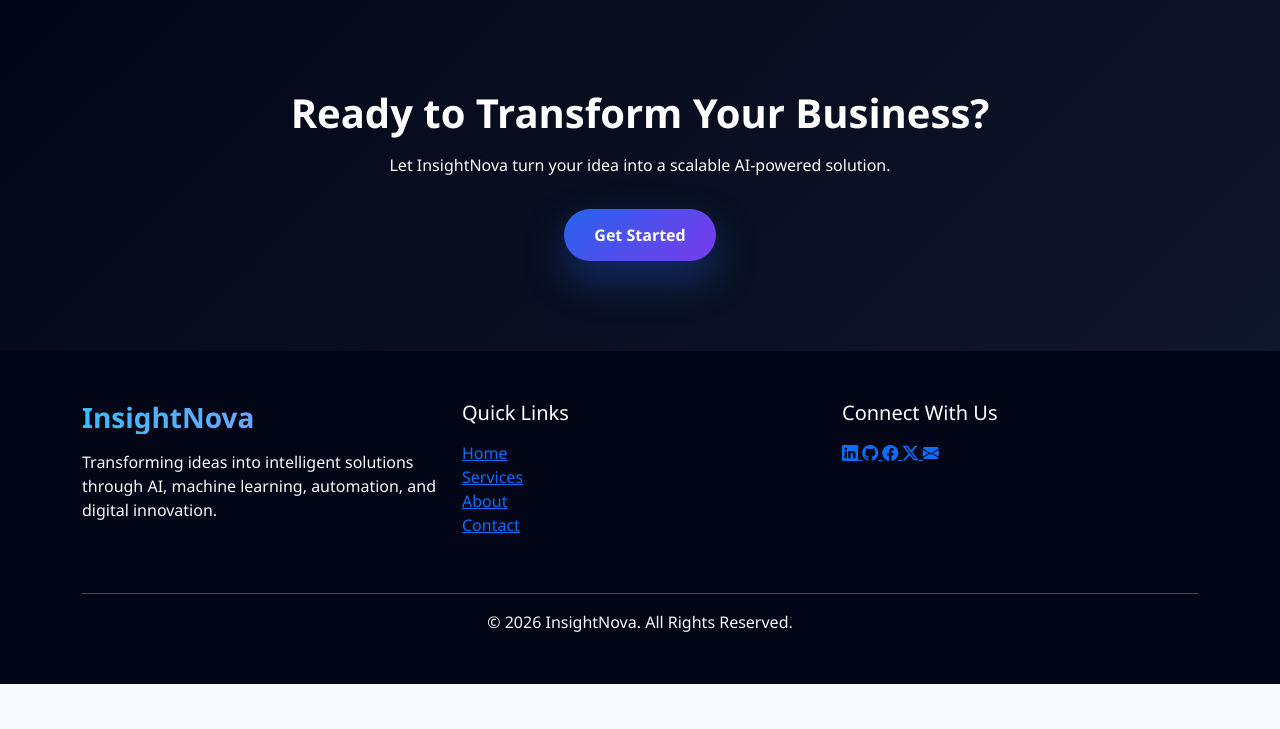
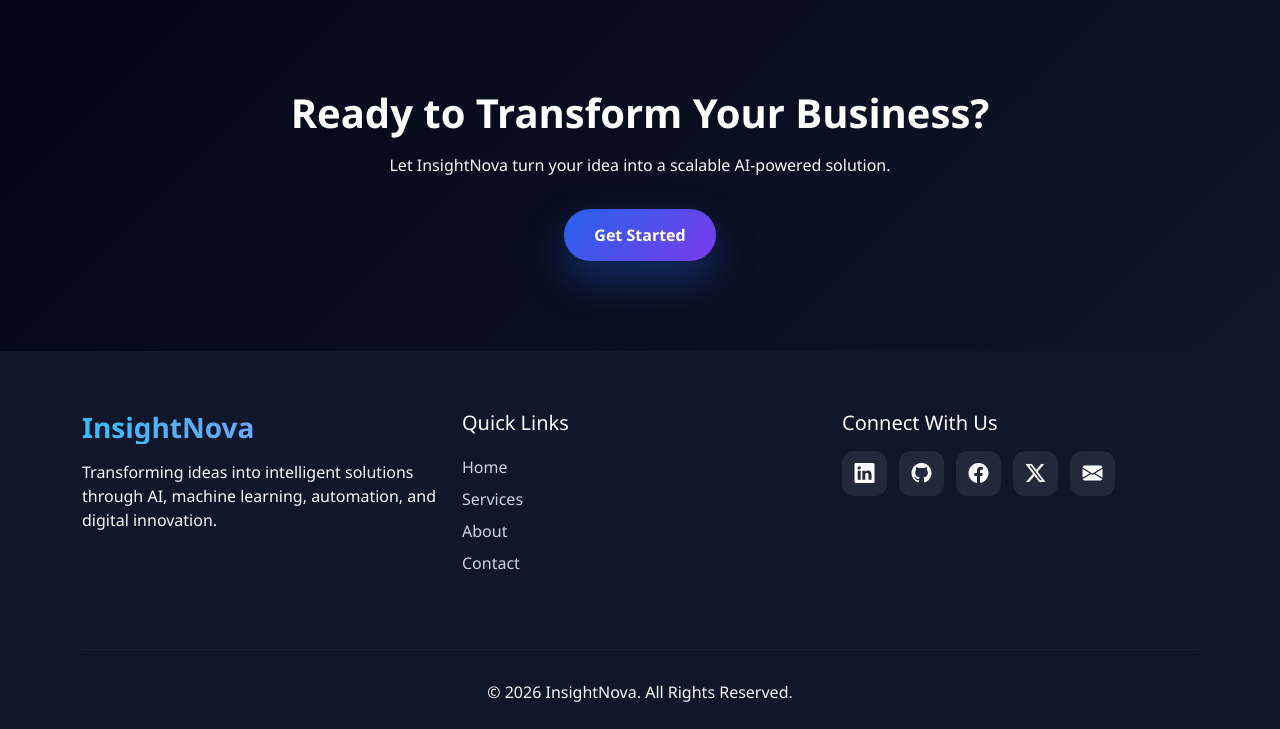
Before and after one commit to Suzana-Nusrat/InsightNova, a Laravel app: page / in a window 1280 px wide. Shown: the part 3462-4191 px from the top of the page. Before the commit the page ends 4146 px from the top, so only its background shows below. Run offline with Laravel 12, Linux system fonts and the light colour scheme.

Commit message:
Update style.css

```diff
--- a/public/css/style.css
+++ b/public/css/style.css
@@ -203,10 +203,51 @@ body {
     border-color: var(--blue);
 }
 
-.footer-section {
-    background: #020617;
-    color: white;
-    padding: 50px 0;
+.footer-section{
+    background:#0f172a;
+    color:white;
+    padding:60px 0 25px;
+}
+
+.footer-link{
+    color:#cbd5e1;
+    text-decoration:none;
+    line-height:2;
+    transition:.3s;
+}
+
+.footer-link:hover{
+    color:#60a5fa;
+}
+
+.social-icons{
+    display:flex;
+    gap:12px;
+}
+
+.social-btn{
+    width:45px;
+    height:45px;
+    border-radius:12px;
+    background:rgba(255,255,255,.08);
+    display:flex;
+    align-items:center;
+    justify-content:center;
+    color:white;
+    font-size:20px;
+    text-decoration:none;
+    transition:.3s;
+}
+
+.social-btn:hover{
+    background:#2563eb;
+    color:white;
+    transform:translateY(-5px);
+}
+
+.footer-divider{
+    border-color:rgba(255,255,255,.15);
+    margin:30px 0;
 }
 
 @media(max-width: 768px) {
```
